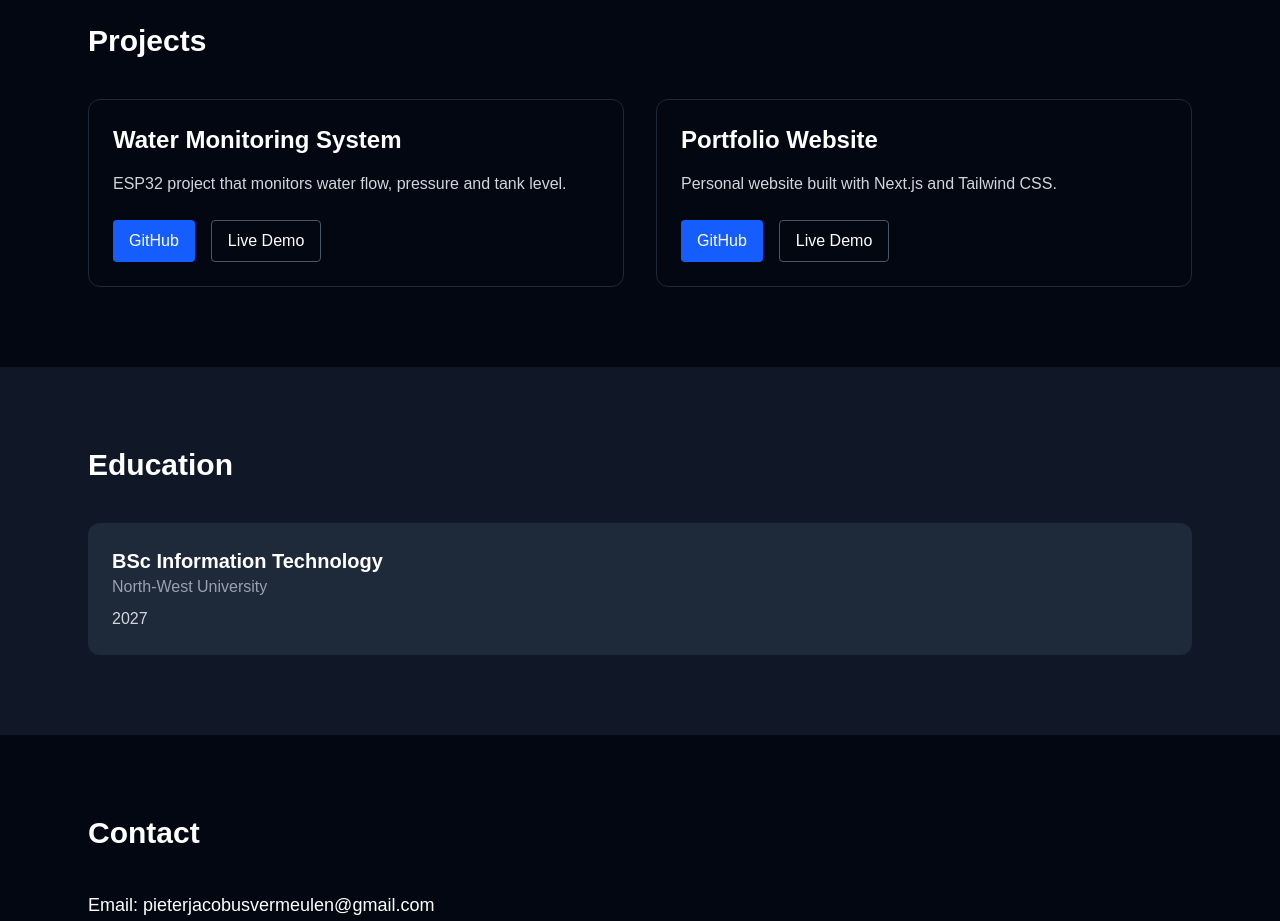
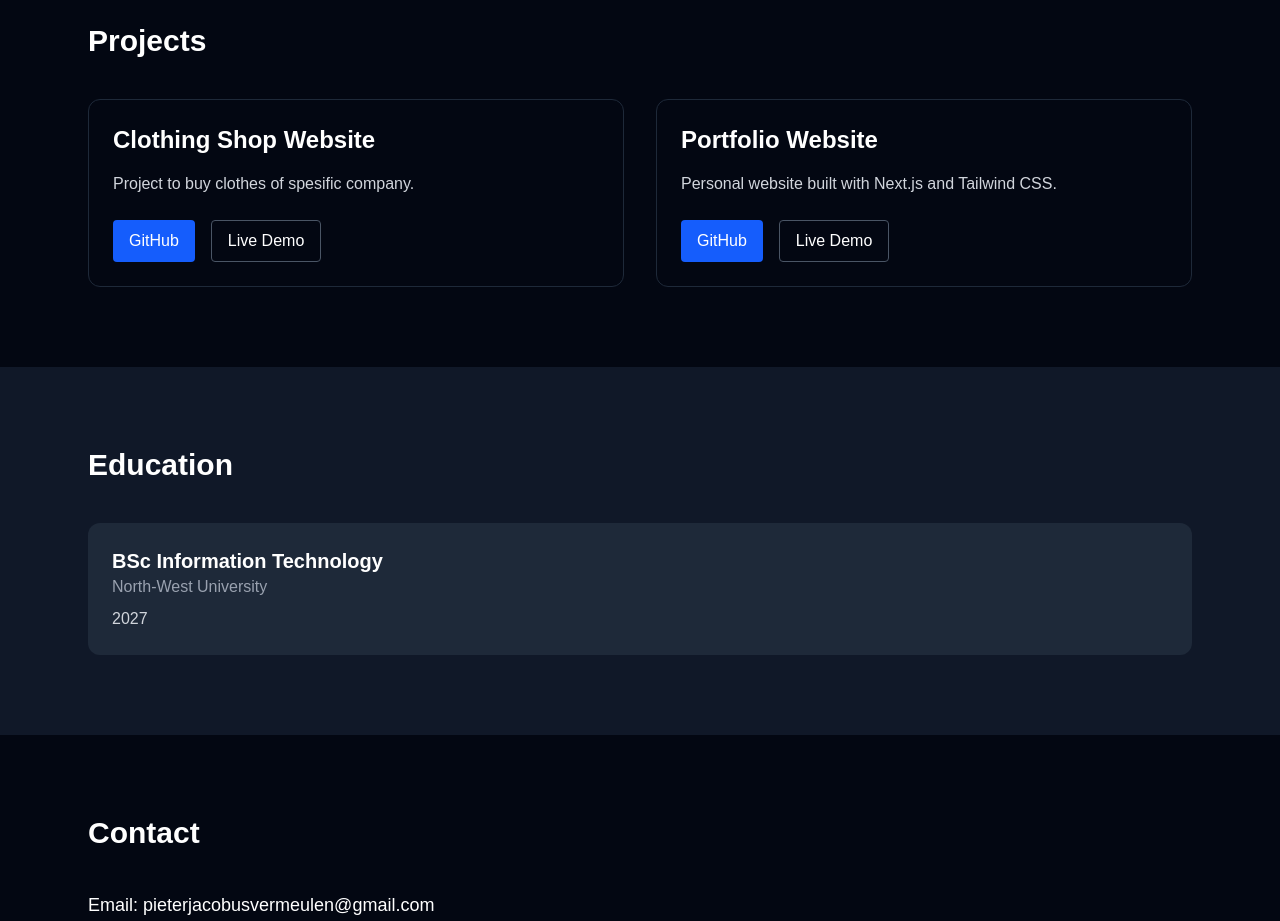
Before and after one commit to ClassyPJ/PJ-s_CV, a Next.js app: page / in a window 1280 px wide. Shown: the part 1660-2581 px from the top of the page. Built offline with nearby package versions, Linux system fonts and the light colour scheme.

Commit message:
Remove water

```diff
--- a/src/app/page.tsx
+++ b/src/app/page.tsx
@@ -128,8 +128,8 @@ export default function Home() {
 
         <div className="grid gap-8 md:grid-cols-2">
           <ProjectCard
-            title="Water Monitoring System"
-            description="ESP32 project that monitors water flow, pressure and tank level."
+            title="Clothing Shop Website"
+            description="Project to buy clothes of spesific company."
           />
 
           <ProjectCard
```
